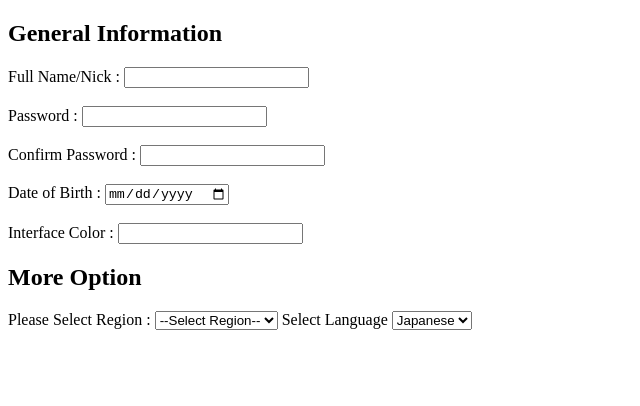
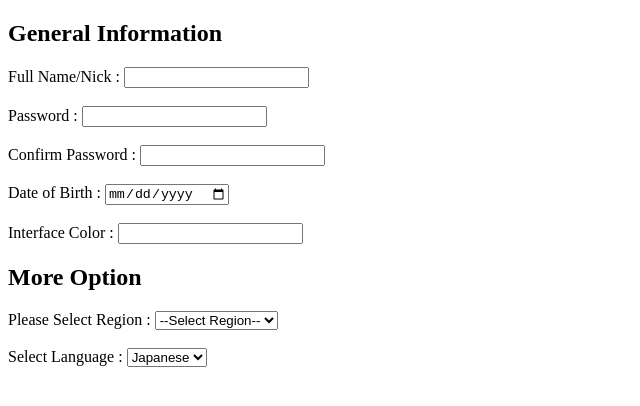
Before and after one commit to safalyakumbhare/WEB-DEV, a plain HTML site: page cform.html in a window 1280 px wide. Shown: the whole page, without its empty margins (0-640 px from the left). Drawn offline with Linux system fonts and the light colour scheme.

Commit message:
Complex Form

```diff
--- a/cform.html
+++ b/cform.html
@@ -38,8 +38,9 @@
         <option value="northamerica">North America</option>
         <option value="southamerica">South America</option>
       </select>
-
-      <label for="select">Select Language</label>
+      <br />
+      <br />
+      <label for="select">Select Language :</label>
       <select class="Language" id="select">
         <option value="jap">Japanese</option>
         <option value="eng">English</option>
```
